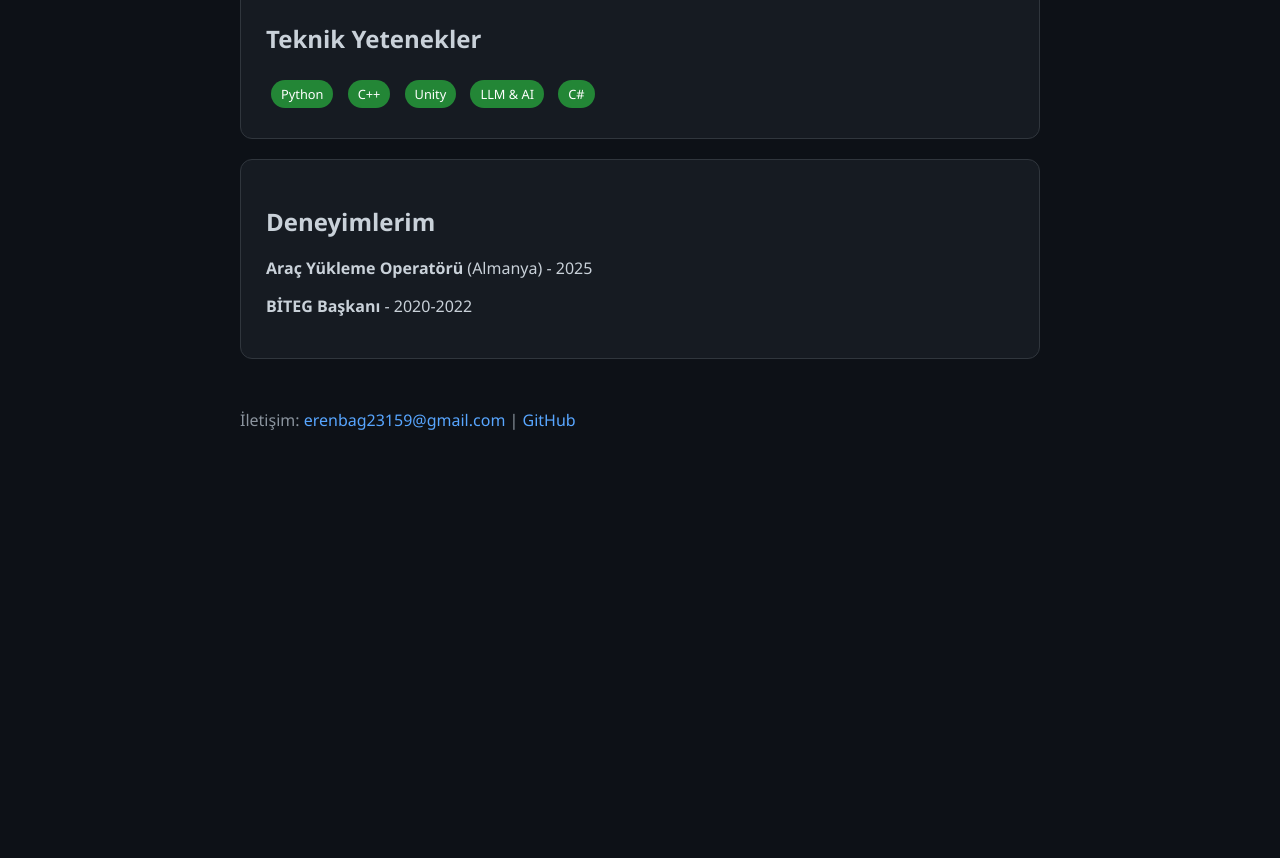
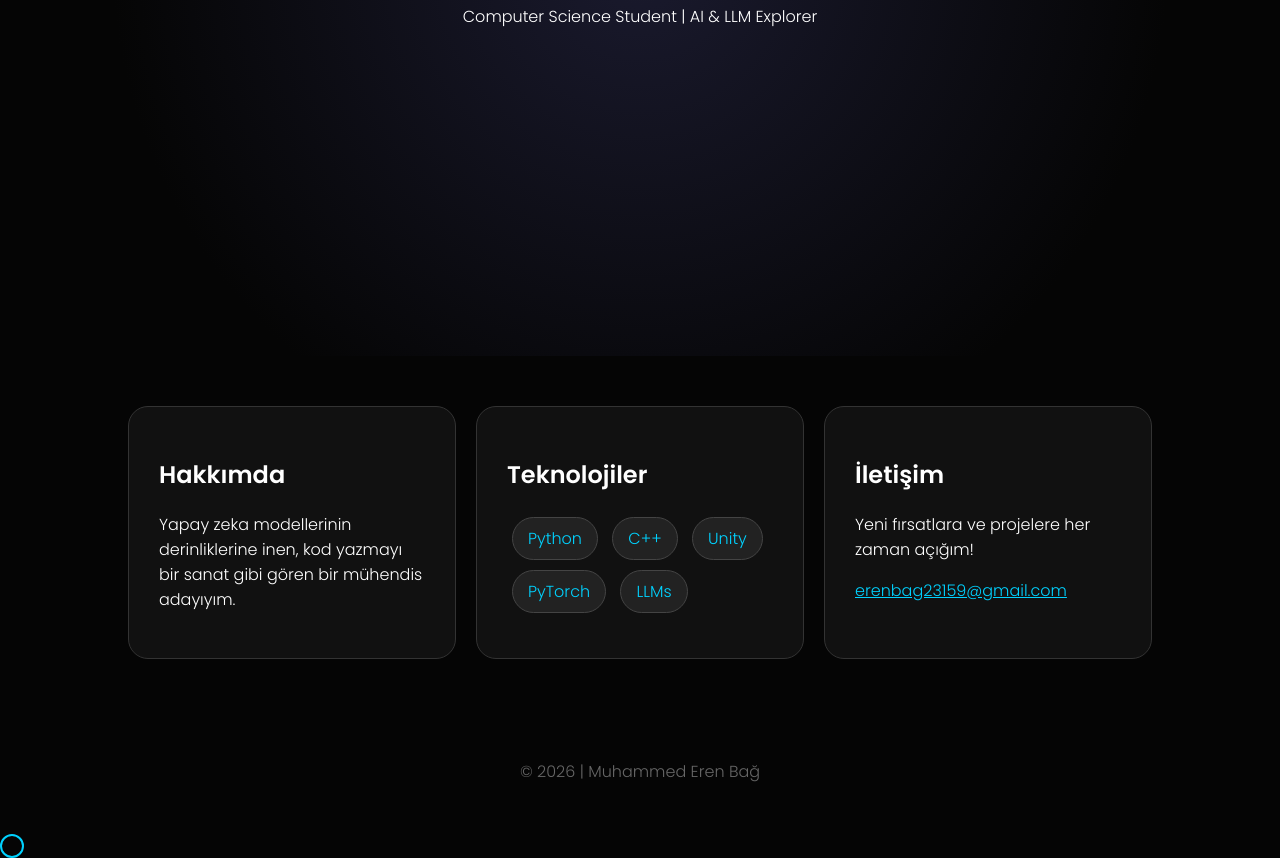
Before and after one commit to erenbag/erenbag.github.io, a plain HTML site: page index.html in a window 1280 px wide. Shown: the part 444-1302 px from the top of the page. Before the commit the page ends 931 px from the top, so only its background shows below. Drawn offline with Linux system fonts and the light colour scheme.

Commit message:
Update index.html

```diff
--- a/index.html
+++ b/index.html
@@ -3,46 +3,60 @@
 <head>
     <meta charset="UTF-8">
     <meta name="viewport" content="width=device-width, initial-scale=1.0">
-    <title>Muhammed Eren Bağ | Portfolyo</title>
+    <title>Muhammed Eren Bağ | AI Explorer</title>
     <style>
-        :root { --bg: #0d1117; --text: #c9d1d9; --accent: #58a6ff; }
-        body { font-family: 'Segoe UI', sans-serif; background: var(--bg); color: var(--text); margin: 0; padding: 0; display: flex; flex-direction: column; align-items: center; }
-        .container { max-width: 800px; padding: 40px; }
-        header { text-align: center; margin-bottom: 50px; }
-        h1 { color: var(--accent); font-size: 3rem; margin: 0; }
-        .card { background: #161b22; padding: 25px; border-radius: 12px; margin-bottom: 20px; border: 1px solid #30363d; transition: 0.3s; }
-        .card:hover { transform: translateY(-5px); border-color: var(--accent); }
-        .badge { background: #238636; color: white; padding: 5px 10px; border-radius: 20px; font-size: 0.8rem; margin: 5px; display: inline-block; }
-        a { color: var(--accent); text-decoration: none; }
-        footer { margin-top: 50px; color: #8b949e; }
+        @import url('https://fonts.googleapis.com/css2?family=Poppins:wght@300;600&display=swap');
+
+        body { margin: 0; background: #050505; color: #fff; font-family: 'Poppins', sans-serif; overflow-x: hidden; }
+        .hero { height: 100vh; display: flex; flex-direction: column; justify-content: center; align-items: center; text-align: center; background: radial-gradient(circle at center, #1a1a2e 0%, #050505 70%); }
+        h1 { font-size: 5rem; margin: 0; background: linear-gradient(90deg, #00d2ff, #9d50bb); -webkit-background-clip: text; -webkit-text-fill-color: transparent; }
+
+        .grid { display: grid; grid-template-columns: repeat(auto-fit, minmax(300px, 1fr)); gap: 20px; padding: 50px; width: 80%; margin: auto; }
+        .card { background: #111; padding: 30px; border-radius: 20px; border: 1px solid #333; transition: 0.5s; cursor: pointer; position: relative; overflow: hidden; }
+        .card:hover { border-color: #00d2ff; box-shadow: 0 0 20px rgba(0,210,255,0.2); transform: scale(1.05); }
+
+        .badge { display: inline-block; padding: 8px 15px; margin: 5px; border-radius: 50px; background: #222; border: 1px solid #444; color: #00d2ff; }
+
+        footer { text-align: center; padding: 50px; color: #666; }
+
+        /* Basit bir animasyon efekti */
+        .cursor { width: 20px; height: 20px; border: 2px solid #00d2ff; border-radius: 50%; position: absolute; pointer-events: none; transition: 0.1s; }
     </style>
 </head>
 <body>
-    <div class="container">
-        <header>
-            <h1>Muhammed Eren Bağ</h1>
-            <p>Bilgisayar Mühendisliği Öğrencisi | AI & LLM Araştırmacısı</p>
-        </header>
 
+    <div class="hero">
+        <h1>Muhammed Eren Bağ</h1>
+        <p>Computer Science Student | AI & LLM Explorer</p>
+    </div>
+
+    <div class="grid">
         <div class="card">
             <h2>Hakkımda</h2>
-            <p>Türk-Alman Üniversitesi'nde 2. sınıf öğrencisiyim. Yapay zeka, derin öğrenme ve büyük dil modelleri üzerine tutkulu bir geliştiriciyim. Karmaşık algoritmaları çözmeyi ve geleceğin teknolojilerini inşa etmeyi seviyorum.</p>
+            <p>Yapay zeka modellerinin derinliklerine inen, kod yazmayı bir sanat gibi gören bir mühendis adayıyım.</p>
         </div>
+        <div class="card">
+            <h2>Teknolojiler</h2>
+            <div class="badge">Python</div> <div class="badge">C++</div> <div class="badge">Unity</div> <div class="badge">PyTorch</div> <div class="badge">LLMs</div>
+        </div>
+        <div class="card">
+            <h2>İletişim</h2>
+            <p>Yeni fırsatlara ve projelere her zaman açığım!</p>
+            <a href="mailto:erenbag23159@gmail.com" style="color:#00d2ff;">erenbag23159@gmail.com</a>
+        </div>
+    </div>
 
-        <div class="card">
-            <h2>Teknik Yetenekler</h2>
-            <span class="badge">Python</span> <span class="badge">C++</span> <span class="badge">Unity</span> <span class="badge">LLM & AI</span> <span class="badge">C#</span>
-        </div>
+    <footer>© 2026 | Muhammed Eren Bağ</footer>
 
-        <div class="card">
-            <h2>Deneyimlerim</h2>
-            <p><strong>Araç Yükleme Operatörü</strong> (Almanya) - 2025</p>
-            <p><strong>BİTEG Başkanı</strong> - 2020-2022</p>
-        </div>
-
-        <footer>
-            <p>İletişim: <a href="mailto:erenbag23159@gmail.com">erenbag23159@gmail.com</a> | <a href="https://github.com/erenbag">GitHub</a></p>
-        </footer>
-    </div>
+    <script>
+        // Basit bir mouse takip efekti
+        const cursor = document.createElement('div');
+        cursor.classList.add('cursor');
+        document.body.appendChild(cursor);
+        window.addEventListener('mousemove', e => {
+            cursor.style.left = e.pageX + 'px';
+            cursor.style.top = e.pageY + 'px';
+        });
+    </script>
 </body>
 </html>
```
